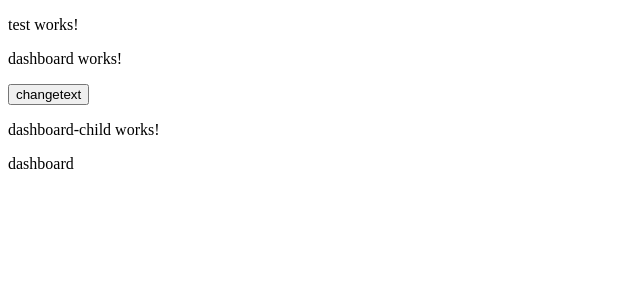
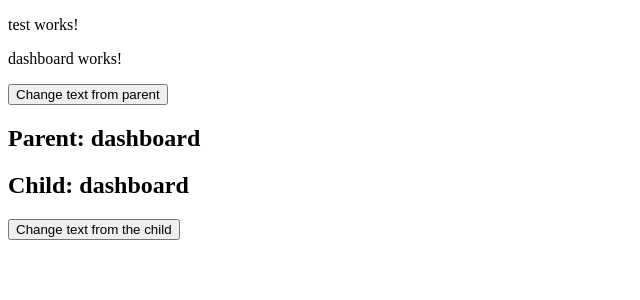
Before and after one commit to abdiel-nk/angular_g, an Angular app: page / in a window 1280 px wide. Shown: the top 300 px of the page, without its empty margins (0-640 px from the left). Built offline with nearby package versions, Linux system fonts and the light colour scheme.

Commit message:
two way data binding inputs with Onpush

```diff
--- a/angular.json
+++ b/angular.json
@@ -92,5 +92,8 @@
         }
       }
     }
+  },
+  "cli": {
+    "analytics": false
   }
 }
--- a/src/app/dashboard/component/dashboard-child/dashboard-child.component.html
+++ b/src/app/dashboard/component/dashboard-child/dashboard-child.component.html
@@ -1,2 +1,2 @@
-<p>dashboard-child works!</p>
-<p>{{text}}</p>
+<h2> Child: {{text}}</h2>
+<button (click)="handleClick()"> Change text from the child</button>
--- a/src/app/dashboard/component/dashboard-child/dashboard-child.component.ts
+++ b/src/app/dashboard/component/dashboard-child/dashboard-child.component.ts
@@ -1,5 +1,5 @@
 import { CommonModule } from '@angular/common';
-import { ChangeDetectionStrategy, Component, Input,  OnInit,  SimpleChanges } from '@angular/core';
+import { ChangeDetectionStrategy, Component, EventEmitter, Input,  OnInit,  Output,  SimpleChanges } from '@angular/core';
 
 @Component({
   selector: 'app-dashboard-child',
@@ -11,6 +11,7 @@ import { ChangeDetectionStrategy, Component, Input,  OnInit,  SimpleChanges } fr
 })
 export class DashboardChildComponent implements OnInit {
   @Input() text:string = '';
+  @Output() textChange = new EventEmitter<string>();
 
   ngOnChanges(changes:SimpleChanges): void{
     console.log("Se cambio el dashboard-child", changes);
@@ -22,4 +23,8 @@ export class DashboardChildComponent implements OnInit {
     console.log("se inicializo el dashboard child");
 
   }
+  handleClick(){
+    this.text = 'dashboard has been change by the child';
+    this.textChange.emit(this.text);
+  }
  }
--- a/src/app/dashboard/component/dashboard.component.html
+++ b/src/app/dashboard/component/dashboard.component.html
@@ -1,3 +1,4 @@
 <p>dashboard works!</p>
-<button (click)="handleClick()">changetext</button>
-<app-dashboard-child [text]="text"> </app-dashboard-child>
+<button (click)="handleClick()">Change text from parent</button>
+<h2> Parent: {{text}}</h2>
+<app-dashboard-child [(text)]="text"> </app-dashboard-child>
```
